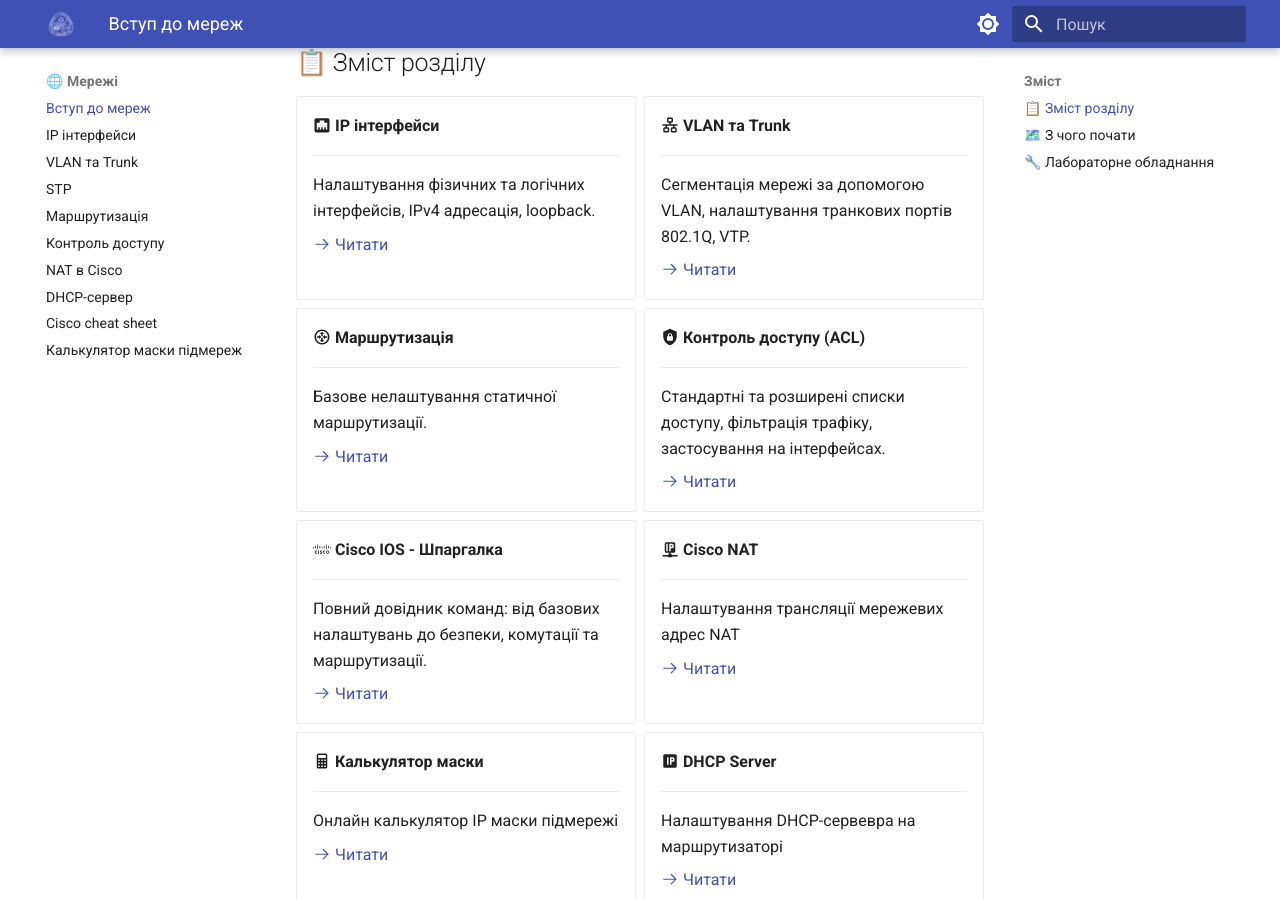
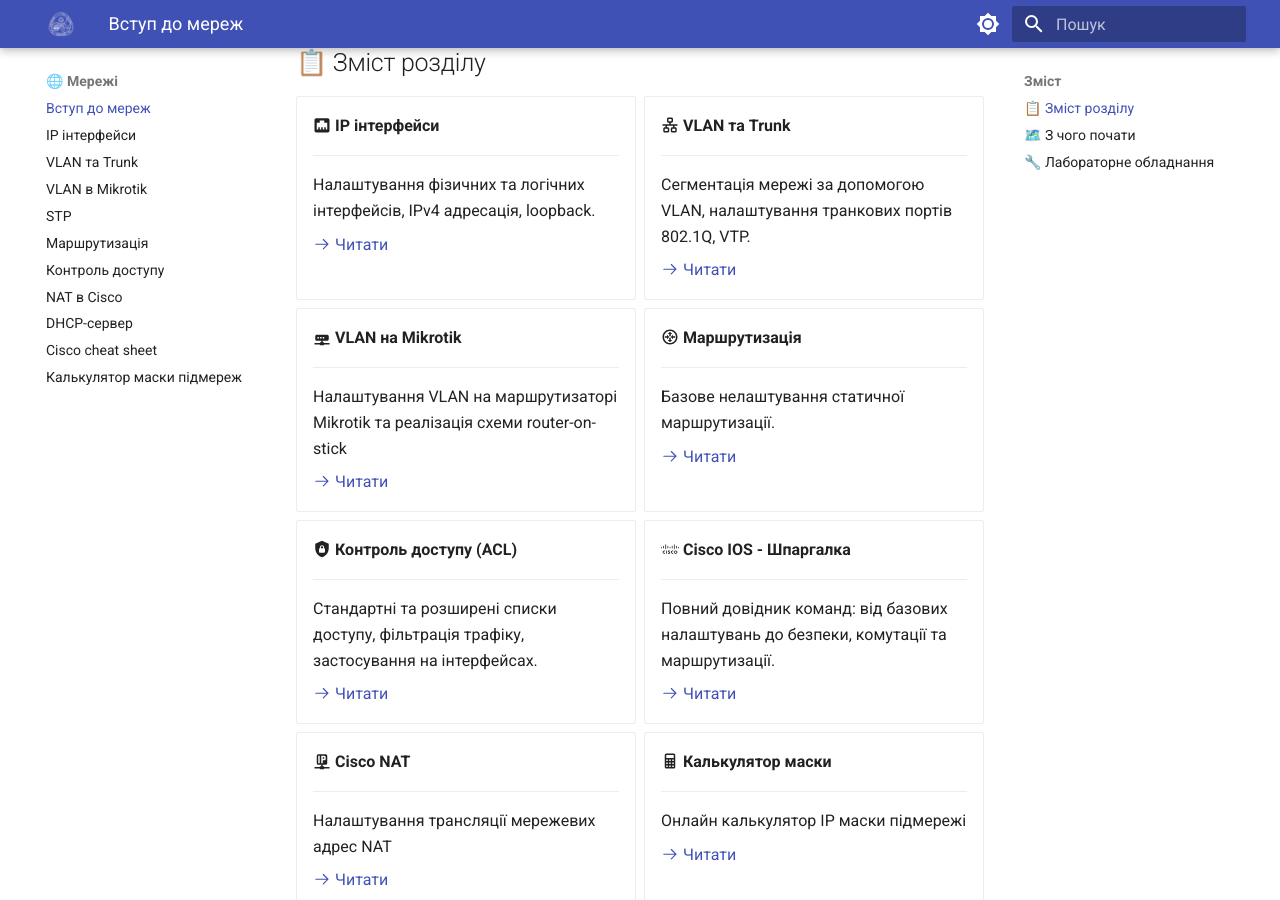
Before and after one commit to left769/21-docs, an MkDocs documentation site: the page built from docs/network-configs/index.md, in a window 1280 px wide and 900 px high, scrolled down 300 px. Built offline with MkDocs 1.6.1 and Material for MkDocs 9.7.7, drawn with Linux system fonts in a browser that asks for light colours.

Commit message:
added mikrotik vlan

```diff
--- a/docs/network-configs/index.md
+++ b/docs/network-configs/index.md
@@ -24,6 +24,14 @@
     Сегментація мережі за допомогою VLAN, налаштування транкових портів 802.1Q, VTP.
 
     [:octicons-arrow-right-24: Читати](vlans.md)
+
+-   :material-router-network: __VLAN на Mikrotik__
+
+    ---
+
+    Налаштування VLAN на маршрутизаторі Mikrotik та реалізація схеми router-on-stick
+
+    [:octicons-arrow-right-24: Читати](vlans-mikrotik.md)
 
 -   :material-router: __Маршрутизація__
 
--- a/mkdocs.yml
+++ b/mkdocs.yml
@@ -52,6 +52,7 @@
       - 'Вступ до мереж': network-configs/index.md
       - 'IP інтерфейси': network-configs/IP-interfaces.md
       - 'VLAN та Trunk': network-configs/vlans.md
+      - 'VLAN в Mikrotik': network-configs/vlans-mikrotik.md
       - 'STP': network-configs/stp.md
       - 'Маршрутизація': network-configs/routing.md
       - 'Контроль доступу': network-configs/ACL.md
```
